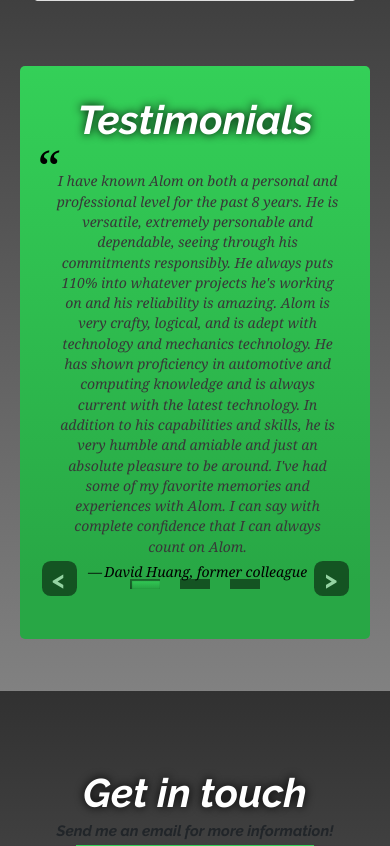
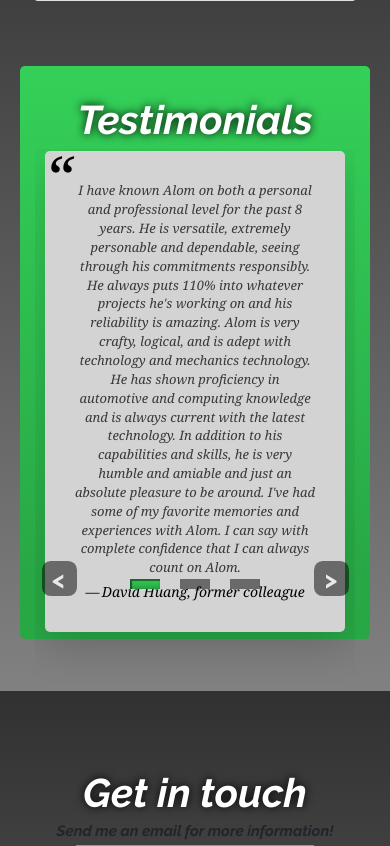
Before and after one commit to Alom310/About-Me---Profile-Page, a PHP site: page / in a window 390 px wide. Shown: the part 3529-4375 px from the top of the page. Run offline with PHP 8.4, Linux system fonts and the light colour scheme; some libraries are stand-ins or nearby versions.

Commit message:
fixed media queries sizes for testimonials

```diff
--- a/css/style.css
+++ b/css/style.css
@@ -137,18 +137,22 @@ blockquote {
   font-style: italic;
   width: 60rem;
   margin: 0.25rem 0;
-  padding: 2rem;
+  padding: 3rem;
   line-height: 1.45;
   position: relative;
   color: #383838;
   border-left: 0;
-  margin-bottom: 7rem; }
+  margin-bottom: 7rem;
+  background-color: lightgray;
+  border-radius: .5rem;
+  box-shadow: 0 1.5rem 4rem #00000025; }
 
 blockquote:before {
   display: block;
-  padding-left: 1rem;
+  padding: 1rem;
+  margin: -8px 0 0 1rem;
   content: "\201C";
-  font-size: 8rem;
+  font-size: 7rem;
   position: absolute;
   left: -2rem;
   top: -2rem;
@@ -465,8 +469,7 @@ Media queries
   #testCarousel {
     height: 460px; }
   blockquote {
-    font-size: 12px;
-    width: 325px; }
+    width: 300px; }
   #contact h5 {
     font-size: 15px; } }
 
@@ -479,7 +482,7 @@ Media queries
 
 @media only screen and (max-width: 1025px) {
   blockquote {
-    font-size: 14px; }
+    font-size: 1.3rem; }
   blockquote:before {
-    font-size: 50px;
+    font-size: 6rem;
     margin-left: 10px; } }
--- a/sass/components/_blockquote.scss
+++ b/sass/components/_blockquote.scss
@@ -4,19 +4,23 @@ blockquote {
     font-style: italic;
     width: 60rem;
     margin: 0.25rem 0;
-    padding: 2rem;
+    padding:3rem;
     line-height: 1.45;
     position: relative;
     color: #383838;
     border-left: 0;
     margin-bottom: 7rem;
+    background-color: lightgray;
+    border-radius: .5rem;
+    box-shadow: 0 1.5rem 4rem #00000025;
     }
 
     blockquote:before {
     display: block;
-    padding-left: 1rem;
+    padding: 1rem;
+    margin: -8px 0 0 1rem;
     content: "\201C";
-    font-size: 8rem;
+    font-size: 7rem;
     position: absolute;
     left: -2rem;
     top: -2rem;
--- a/sass/main.scss
+++ b/sass/main.scss
@@ -176,9 +176,8 @@ Media queries
     }
 
     blockquote {
-        font-size: 12px;
-        width: 325px;
-        }
+        width: 300px;
+    }
 
         #contact h5{
         font-size:15px;
@@ -197,11 +196,11 @@ Media queries
 
 @media only screen and (max-width:1025px){
     blockquote {
-        font-size: 14px;
+        font-size: 1.3rem;
     }
 
     blockquote:before {
-        font-size: 50px;
+        font-size: 6rem;
         margin-left: 10px;
     }
 
```
